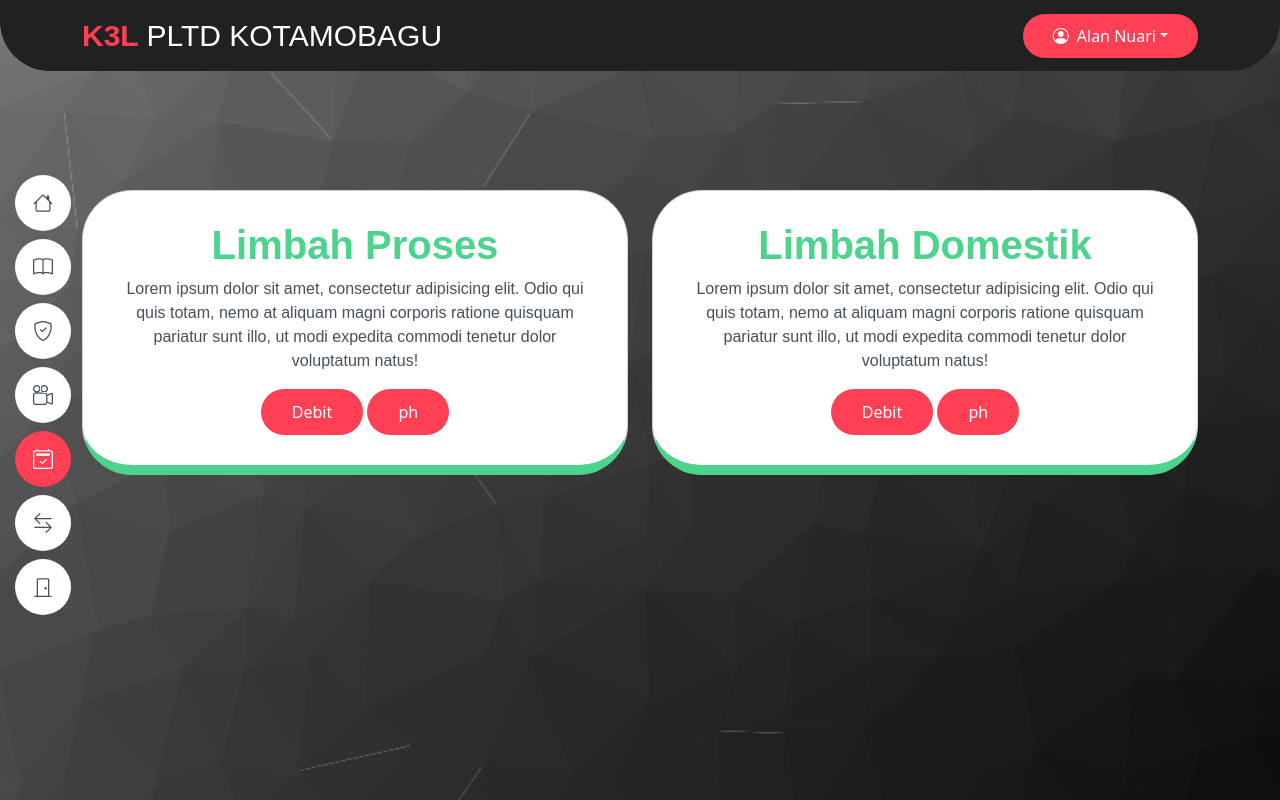
After one commit to alannuarii/k3lktm, a Flask app: page /logbook in a window 1280 px wide. The commit adds this page. Run offline with Flask 2, Linux system fonts and the light colour scheme.

Commit message:
Update logbook

```diff
--- a/app/__init__.py
+++ b/app/__init__.py
@@ -10,5 +10,5 @@ db = SQLAlchemy(app)
 migrate = Migrate(app, db)
 
 
-from app.models import user, lb3
+from app.models import user, lb3, debit, ph
 from app import routes
--- a/app/routes.py
+++ b/app/routes.py
@@ -6,7 +6,7 @@ from app.models.lb3 import LB3
 
 @app.route('/')
 def index():
-    # title = 'Beranda'
+
     return render_template('pages/home.html', title='Home | K3L KTM', active_home='active')
 
 
@@ -20,3 +20,15 @@ def lb3():
         satuan.append(list_lb3[i].satuan_awal)
 
     return render_template('pages/lb3-converter.html', title='LB3 Converter | K3L KTM', active_lb3='active', list_lb3 = list_lb3, list_konstanta = list_konstanta, satuan = satuan)
+
+
+@app.route('/logbook')
+def logbook():
+
+    return render_template('pages/logbook.html', title='LogBook | K3L KTM', active_logbook='active')
+
+
+@app.route('/logbook/limbah-domestik/debit')
+def debit_domestik():
+
+    return render_template('pages/debit-domestik.html', title='Debit Limbah Domestik | K3L KTM', active_logbook='active')
--- a/app/static/css/style.css
+++ b/app/static/css/style.css
@@ -16,7 +16,7 @@ a {
 }
 
 section {
-  background: var(--color-bg);
+  background-image: url("../img/cool-background.png");
   padding: 90px 0px 10px 0px;
   background-size: cover;
 }
@@ -24,7 +24,7 @@ section {
 /* Sidebar */
 #sidebar {
   position: fixed;
-  top: 30%;
+  top: 20%;
   left: 0px;
   bottom: 0;
   z-index: 9997;
@@ -118,6 +118,7 @@ section {
 .navbar {
   background: var(--color-bg);
   z-index: 997;
+  border-radius: 0px 0px 50px 50px;
 }
 .navbar .navbar-brand {
   font-weight: 900;
@@ -156,7 +157,7 @@ section {
 }
 .lb3 h1 {
   margin-top: 50px;
-  color: #4cd48d;
+  color: var(--color-btn2);
   font-weight: 700;
 }
 .lb3 .card {
@@ -177,3 +178,50 @@ section {
 .lb3 td {
   vertical-align: middle;
 }
+
+/* Logbook */
+.logbook {
+  height: 100vh;
+  width: 100%;
+}
+.logbook .card {
+  border-radius: 50px;
+  padding: 30px 30px;
+  border-bottom: 10px solid var(--color-btn2);
+  margin-top: 100px;
+}
+.logbook .card h1 {
+  color: var(--color-btn2);
+  font-weight: 700;
+}
+.logbook .card p {
+  color: var(--color-text2);
+}
+.logbook .card .btn {
+  background-color: var(--color-btn);
+  color: var(--color-text);
+  border-radius: 50px;
+  padding: 10px 30px;
+}
+.logbook .card .btn:hover {
+  background-color: var(--color-btn-hover);
+}
+
+/* Debit Domestik */
+.debit-domestik {
+  height: 100vh;
+  width: 100%;
+}
+.debit-domestik .card {
+  padding: 50px 50px;
+  border-radius: 50px;
+  border-bottom: 10px solid var(--color-btn2);
+}
+.debit-domestik h1 {
+  color: var(--color-btn2);
+  font-weight: 700;
+}
+.debit-domestik th,
+.debit-domestik td {
+  vertical-align: middle;
+}
--- a/app/templates/includes/sidebar.html
+++ b/app/templates/includes/sidebar.html
@@ -11,7 +11,16 @@
         <a href="" class="nav-link"><i class="bi-shield-check"></i> <span>Working Permit</span></a>
       </li>
       <li>
+        <a href="" class="nav-link"><i class="bi-camera-reels"></i> <span>Safety Induction</span></a>
+      </li>
+      <li>
+        <a href="{{ url_for('logbook' ) }}" class="nav-link {{active_logbook}}"><i class="bi-calendar2-check"></i> <span>LogBook</span></a>
+      </li>
+      <li>
         <a href="{{ url_for('lb3' ) }}" class="nav-link {{active_lb3}}"><i class="bi-arrow-left-right"></i> <span>LB3 Converter</span></a>
+      </li>
+      <li>
+        <a href="https://pltdktm.daengveloper.com/" class="nav-link" target="_blank"><i class="bi-door-closed"></i> <span>Portal PLTD Kotamobagu</span></a>
       </li>
     </ul>
   </nav>
--- a/app/templates/pages/lb3-converter.html
+++ b/app/templates/pages/lb3-converter.html
@@ -23,7 +23,7 @@
                 <tr>
                   <td>
                     <select class="form-select lb3-select" aria-label="Default select example">
-                      <option selected>Open this select item</option>
+                      <option selected>Pilih item</option>
                       {% for lb3 in list_lb3 %}
                       <option value="{{ loop.index0 }}">{{ lb3.jenis_limbah }}</option>
                       {% endfor %}
--- /dev/null
+++ b/app/templates/pages/logbook.html
@@ -0,0 +1,30 @@
+{% extends 'layouts/base.html' %} {% block title %}
+<title>{{ title }}</title>
+{% endblock %} {% block content %}
+<section id="logbook" class="logbook">
+  <div class="container">
+    <div class="row">
+      <div class="col-6">
+        <div class="card text-center">
+          <h1>Limbah Proses</h1>
+          <p>Lorem ipsum dolor sit amet, consectetur adipisicing elit. Odio qui quis totam, nemo at aliquam magni corporis ratione quisquam pariatur sunt illo, ut modi expedita commodi tenetur dolor voluptatum natus!</p>
+          <div>
+            <a href="" class="btn">Debit</a>
+            <a href="" class="btn">ph</a>
+          </div>
+        </div>
+      </div>
+      <div class="col-6">
+        <div class="card text-center">
+          <h1>Limbah Domestik</h1>
+          <p>Lorem ipsum dolor sit amet, consectetur adipisicing elit. Odio qui quis totam, nemo at aliquam magni corporis ratione quisquam pariatur sunt illo, ut modi expedita commodi tenetur dolor voluptatum natus!</p>
+          <div>
+            <a href="{{ url_for('debit_domestik' ) }}" class="btn">Debit</a>
+            <a href="" class="btn">ph</a>
+          </div>
+        </div>
+      </div>
+    </div>
+  </div>
+</section>
+{% endblock %}
```
Also changed, not shown: app/models/debit.py (added, +9 -0 lines), app/models/ph.py (added, +9 -0 lines), app/templates/pages/debit-domestik.html (added, +31 -0 lines), migrations/versions/f9a9b13512e9_.py (added, +40 -0 lines), app/static/img/cool-background.png (added), app/static/img/cool-background.svg (added).
